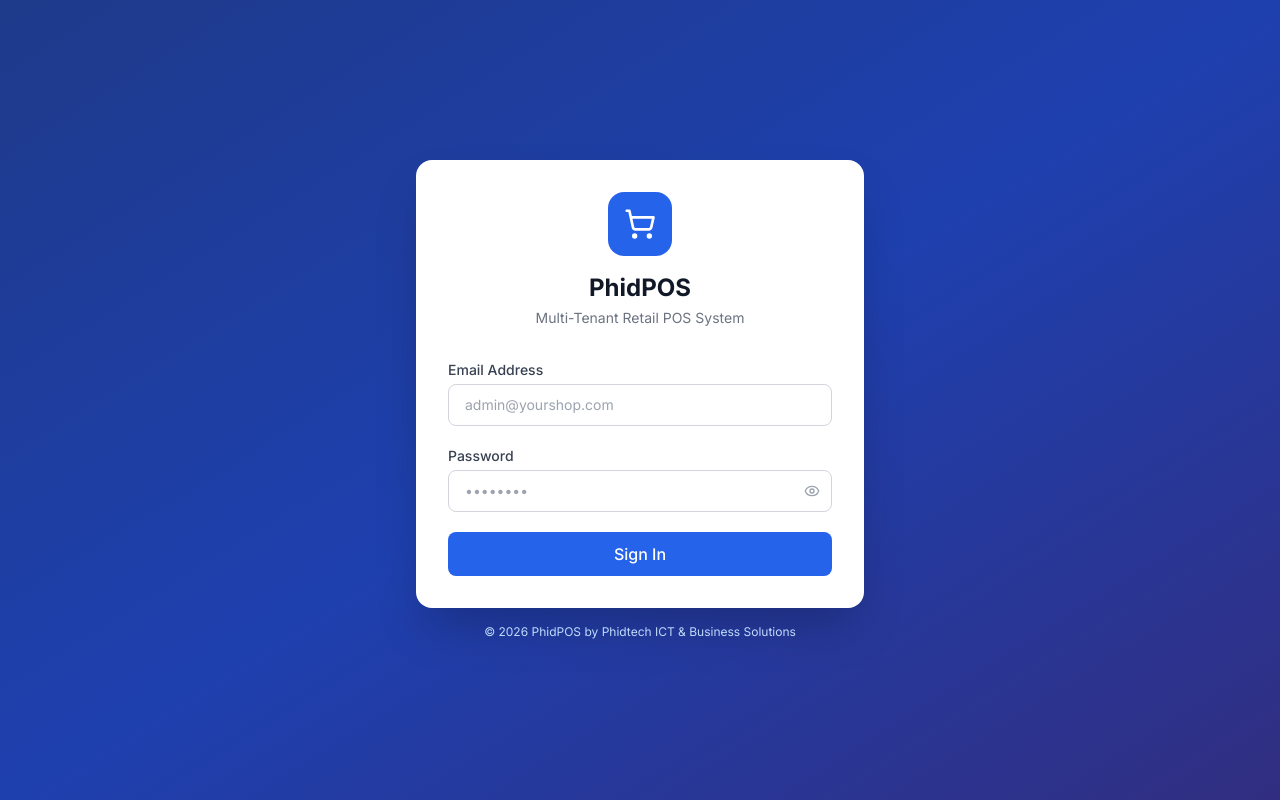
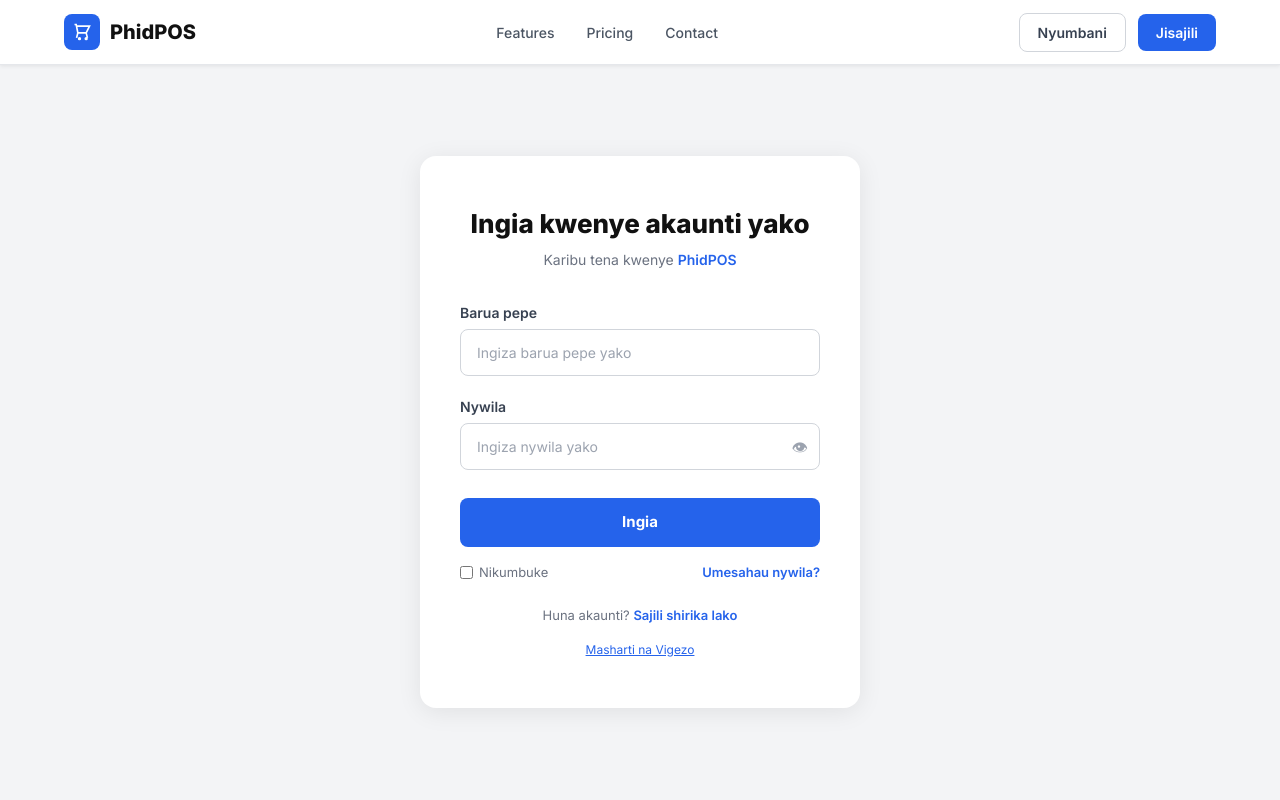
Before and after one commit to PHIDTECH/phidpos.co.tz, a Next.js app: page /login in a window 1280 px wide. Built offline with nearby package versions, Linux system fonts and the light colour scheme.

Commit message:
Rewrite login page with inline styles - clean centered design

```diff
--- a/src/app/login/page.tsx
+++ b/src/app/login/page.tsx
@@ -3,8 +3,6 @@
 import { useState } from "react";
 import { signIn } from "next-auth/react";
 import { useRouter } from "next/navigation";
-import { ShoppingCart, Eye, EyeOff, Loader2 } from "lucide-react";
-import toast from "react-hot-toast";
 
 export default function LoginPage() {
   const router = useRouter();
@@ -12,93 +10,196 @@ export default function LoginPage() {
   const [password, setPassword] = useState("");
   const [showPassword, setShowPassword] = useState(false);
   const [loading, setLoading] = useState(false);
+  const [error, setError] = useState("");
 
   async function handleSubmit(e: React.FormEvent) {
     e.preventDefault();
     setLoading(true);
+    setError("");
     try {
-      const result = await signIn("credentials", {
-        email,
-        password,
-        redirect: false,
-      });
+      const result = await signIn("credentials", { email, password, redirect: false });
       if (result?.error) {
-        if (result.error === "TENANT_SUSPENDED") {
-          toast.error("Your account has been suspended. Contact support.");
-        } else {
-          toast.error("Invalid email or password");
-        }
+        setError(result.error === "TENANT_SUSPENDED" ? "Akaunti yako imesimamishwa. Wasiliana na msaada." : "Barua pepe au nywila si sahihi.");
       } else {
         router.push("/dashboard");
         router.refresh();
       }
     } catch {
-      toast.error("Something went wrong");
+      setError("Hitilafu imetokea. Jaribu tena.");
     } finally {
       setLoading(false);
     }
   }
 
   return (
-    <div className="min-h-screen bg-gradient-to-br from-blue-900 via-blue-800 to-indigo-900 flex items-center justify-center p-4">
-      <div className="w-full max-w-md">
-        <div className="bg-white rounded-2xl shadow-2xl p-8">
-          {/* Logo */}
-          <div className="text-center mb-8">
-            <div className="inline-flex items-center justify-center w-16 h-16 bg-blue-600 rounded-2xl mb-4">
-              <ShoppingCart className="w-8 h-8 text-white" />
+    <>
+      <style>{`
+        * { margin: 0; padding: 0; box-sizing: border-box; }
+        body { font-family: -apple-system, BlinkMacSystemFont, 'Segoe UI', sans-serif; background: #f3f4f6; }
+        .navbar {
+          position: fixed; top: 0; left: 0; right: 0; z-index: 100;
+          background: #fff; border-bottom: 1px solid #e5e7eb;
+          box-shadow: 0 1px 4px rgba(0,0,0,0.08);
+        }
+        .navbar-inner {
+          max-width: 1200px; margin: 0 auto; padding: 0 24px;
+          height: 64px; display: flex; align-items: center; justify-content: space-between;
+        }
+        .logo { display: flex; align-items: center; gap: 10px; text-decoration: none; }
+        .logo-icon {
+          width: 36px; height: 36px; background: #2563eb; border-radius: 8px;
+          display: flex; align-items: center; justify-content: center;
+        }
+        .logo-text { font-size: 20px; font-weight: 800; color: #111; }
+        .nav-links { display: flex; gap: 32px; }
+        .nav-links a { font-size: 14px; font-weight: 500; color: #4b5563; text-decoration: none; }
+        .nav-actions { display: flex; gap: 12px; align-items: center; }
+        .btn-outline {
+          padding: 8px 18px; border-radius: 8px; font-size: 14px; font-weight: 600;
+          color: #374151; border: 1px solid #d1d5db; background: #fff; cursor: pointer; text-decoration: none;
+          display: inline-block;
+        }
+        .btn-blue {
+          padding: 8px 18px; border-radius: 8px; font-size: 14px; font-weight: 600;
+          color: #fff; background: #2563eb; border: none; cursor: pointer; text-decoration: none;
+          display: inline-block;
+        }
+        .page {
+          min-height: 100vh; padding-top: 64px;
+          display: flex; align-items: center; justify-content: center;
+          background: #f3f4f6; padding-left: 16px; padding-right: 16px;
+        }
+        .card {
+          background: #fff; border-radius: 16px;
+          box-shadow: 0 4px 24px rgba(0,0,0,0.08);
+          padding: 48px 40px; width: 100%; max-width: 440px;
+        }
+        .card-title {
+          font-size: 26px; font-weight: 800; color: #111;
+          text-align: center; margin-bottom: 6px;
+        }
+        .card-sub {
+          font-size: 14px; color: #6b7280; text-align: center; margin-bottom: 32px;
+        }
+        .card-sub span { color: #2563eb; font-weight: 600; }
+        .field { margin-bottom: 20px; }
+        .field label { display: block; font-size: 14px; font-weight: 600; color: #374151; margin-bottom: 6px; }
+        .field input {
+          width: 100%; padding: 12px 16px; border: 1px solid #d1d5db; border-radius: 8px;
+          font-size: 14px; color: #111; outline: none; transition: border 0.2s;
+        }
+        .field input:focus { border-color: #2563eb; box-shadow: 0 0 0 3px rgba(37,99,235,0.1); }
+        .pw-wrap { position: relative; }
+        .pw-toggle {
+          position: absolute; right: 12px; top: 50%; transform: translateY(-50%);
+          background: none; border: none; cursor: pointer; color: #9ca3af; font-size: 16px;
+        }
+        .btn-submit {
+          width: 100%; padding: 13px; border-radius: 8px; font-size: 15px; font-weight: 700;
+          color: #fff; background: #2563eb; border: none; cursor: pointer; margin-top: 8px;
+          transition: background 0.2s;
+        }
+        .btn-submit:hover { background: #1d4ed8; }
+        .btn-submit:disabled { background: #93c5fd; cursor: not-allowed; }
+        .row-links {
+          display: flex; justify-content: space-between; align-items: center;
+          margin-top: 16px;
+        }
+        .row-links label { display: flex; align-items: center; gap: 6px; font-size: 13px; color: #6b7280; cursor: pointer; }
+        .row-links a { font-size: 13px; color: #2563eb; font-weight: 600; text-decoration: none; }
+        .signup-row { text-align: center; margin-top: 24px; font-size: 13px; color: #6b7280; }
+        .signup-row a { color: #2563eb; font-weight: 600; text-decoration: none; }
+        .terms-row { text-align: center; margin-top: 10px; }
+        .terms-row a { font-size: 12px; color: #2563eb; text-decoration: underline; }
+        .error-box {
+          background: #fef2f2; border: 1px solid #fecaca; border-radius: 8px;
+          padding: 10px 14px; font-size: 13px; color: #dc2626; margin-bottom: 16px;
+        }
+        @media (max-width: 480px) {
+          .card { padding: 32px 20px; }
+          .nav-links { display: none; }
+        }
+      `}</style>
+
+      {/* Navbar */}
+      <nav className="navbar">
+        <div className="navbar-inner">
+          <a href="/" className="logo">
+            <div className="logo-icon">
+              <svg width="20" height="20" fill="none" viewBox="0 0 24 24" stroke="white" strokeWidth="2">
+                <path d="M3 3h2l.4 2M7 13h10l4-8H5.4M7 13L5.4 5M7 13l-1.5 6M17 13l1.5 6M9 19a1 1 0 100 2 1 1 0 000-2zm8 0a1 1 0 100 2 1 1 0 000-2z"/>
+              </svg>
             </div>
-            <h1 className="text-2xl font-bold text-gray-900">PhidPOS</h1>
-            <p className="text-gray-500 text-sm mt-1">Multi-Tenant Retail POS System</p>
+            <span className="logo-text">PhidPOS</span>
+          </a>
+          <div className="nav-links">
+            <a href="/#features">Features</a>
+            <a href="/#pricing">Pricing</a>
+            <a href="/#contact">Contact</a>
           </div>
+          <div className="nav-actions">
+            <a href="/" className="btn-outline">Nyumbani</a>
+            <a href="/register" className="btn-blue">Jisajili</a>
+          </div>
+        </div>
+      </nav>
 
-          <form onSubmit={handleSubmit} className="space-y-5">
-            <div>
-              <label className="block text-sm font-medium text-gray-700 mb-1">Email Address</label>
+      {/* Login Card */}
+      <div className="page">
+        <div className="card">
+          <h1 className="card-title">Ingia kwenye akaunti yako</h1>
+          <p className="card-sub">Karibu tena kwenye <span>PhidPOS</span></p>
+
+          {error && <div className="error-box">{error}</div>}
+
+          <form onSubmit={handleSubmit}>
+            <div className="field">
+              <label>Barua pepe</label>
               <input
                 type="email"
                 value={email}
                 onChange={(e) => setEmail(e.target.value)}
                 required
-                placeholder="admin@yourshop.com"
-                className="w-full px-4 py-2.5 border border-gray-300 rounded-lg focus:ring-2 focus:ring-blue-500 focus:border-transparent outline-none text-sm"
+                placeholder="Ingiza barua pepe yako"
               />
             </div>
-            <div>
-              <label className="block text-sm font-medium text-gray-700 mb-1">Password</label>
-              <div className="relative">
+            <div className="field">
+              <label>Nywila</label>
+              <div className="pw-wrap">
                 <input
                   type={showPassword ? "text" : "password"}
                   value={password}
                   onChange={(e) => setPassword(e.target.value)}
                   required
-                  placeholder="••••••••"
-                  className="w-full px-4 py-2.5 border border-gray-300 rounded-lg focus:ring-2 focus:ring-blue-500 focus:border-transparent outline-none text-sm pr-10"
+                  placeholder="Ingiza nywila yako"
+                  style={{paddingRight: '44px'}}
                 />
-                <button
-                  type="button"
-                  onClick={() => setShowPassword(!showPassword)}
-                  className="absolute right-3 top-1/2 -translate-y-1/2 text-gray-400 hover:text-gray-600"
-                >
-                  {showPassword ? <EyeOff className="w-4 h-4" /> : <Eye className="w-4 h-4" />}
+                <button type="button" className="pw-toggle" onClick={() => setShowPassword(!showPassword)}>
+                  {showPassword ? "🙈" : "👁"}
                 </button>
               </div>
             </div>
-            <button
-              type="submit"
-              disabled={loading}
-              className="w-full bg-blue-600 hover:bg-blue-700 disabled:bg-blue-400 text-white font-medium py-2.5 rounded-lg transition-colors flex items-center justify-center gap-2"
-            >
-              {loading && <Loader2 className="w-4 h-4 animate-spin" />}
-              {loading ? "Signing in..." : "Sign In"}
+
+            <button type="submit" className="btn-submit" disabled={loading}>
+              {loading ? "Ingia..." : "Ingia"}
             </button>
+
+            <div className="row-links">
+              <label>
+                <input type="checkbox" /> Nikumbuke
+              </label>
+              <a href="#">Umesahau nywila?</a>
+            </div>
           </form>
 
+          <div className="signup-row">
+            Huna akaunti? <a href="/register">Sajili shirika lako</a>
+          </div>
+          <div className="terms-row">
+            <a href="#">Masharti na Vigezo</a>
+          </div>
         </div>
-        <p className="text-center text-blue-200 text-xs mt-4">
-          © {new Date().getFullYear()} PhidPOS by Phidtech ICT & Business Solutions
-        </p>
       </div>
-    </div>
+    </>
   );
 }
```
